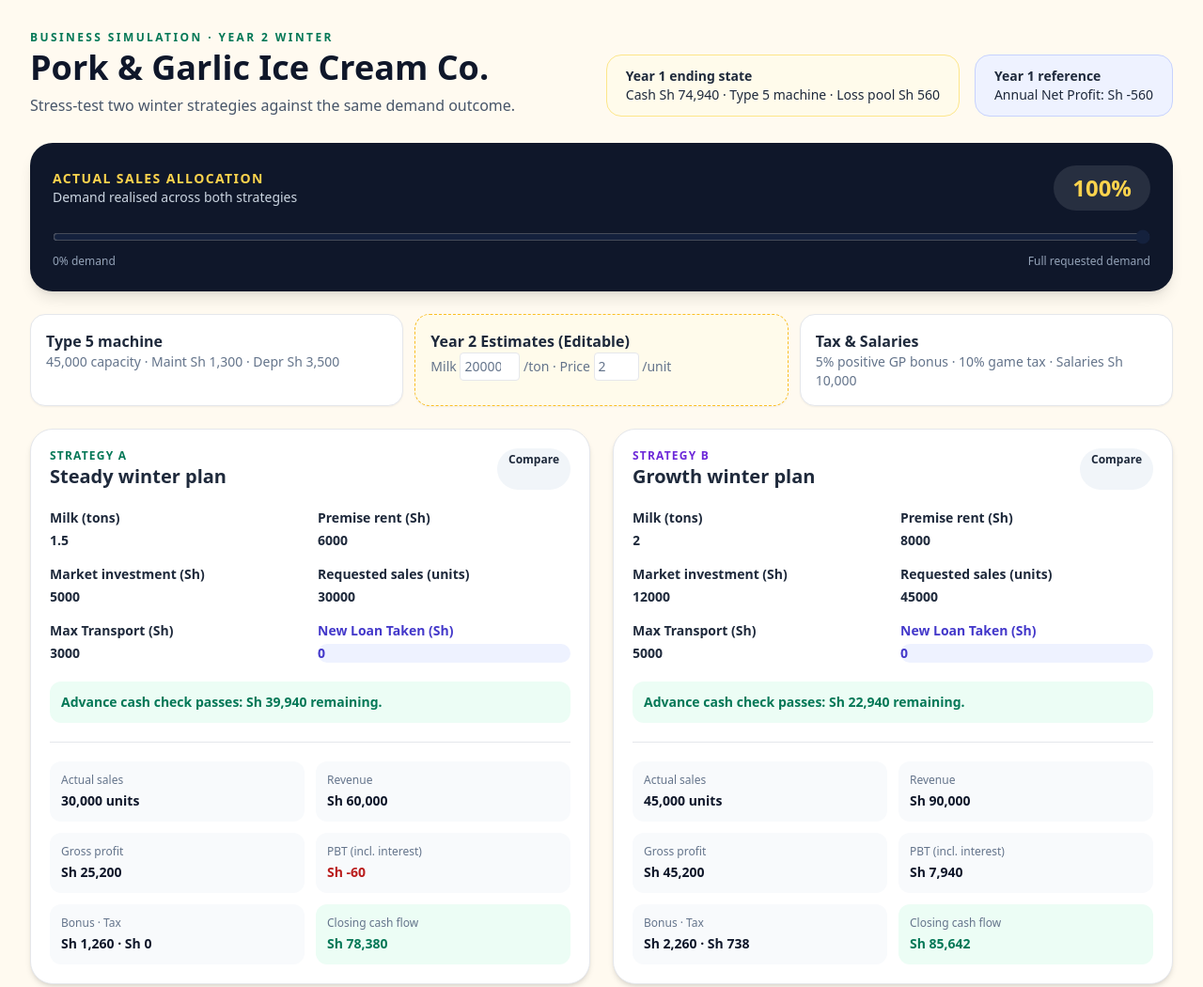
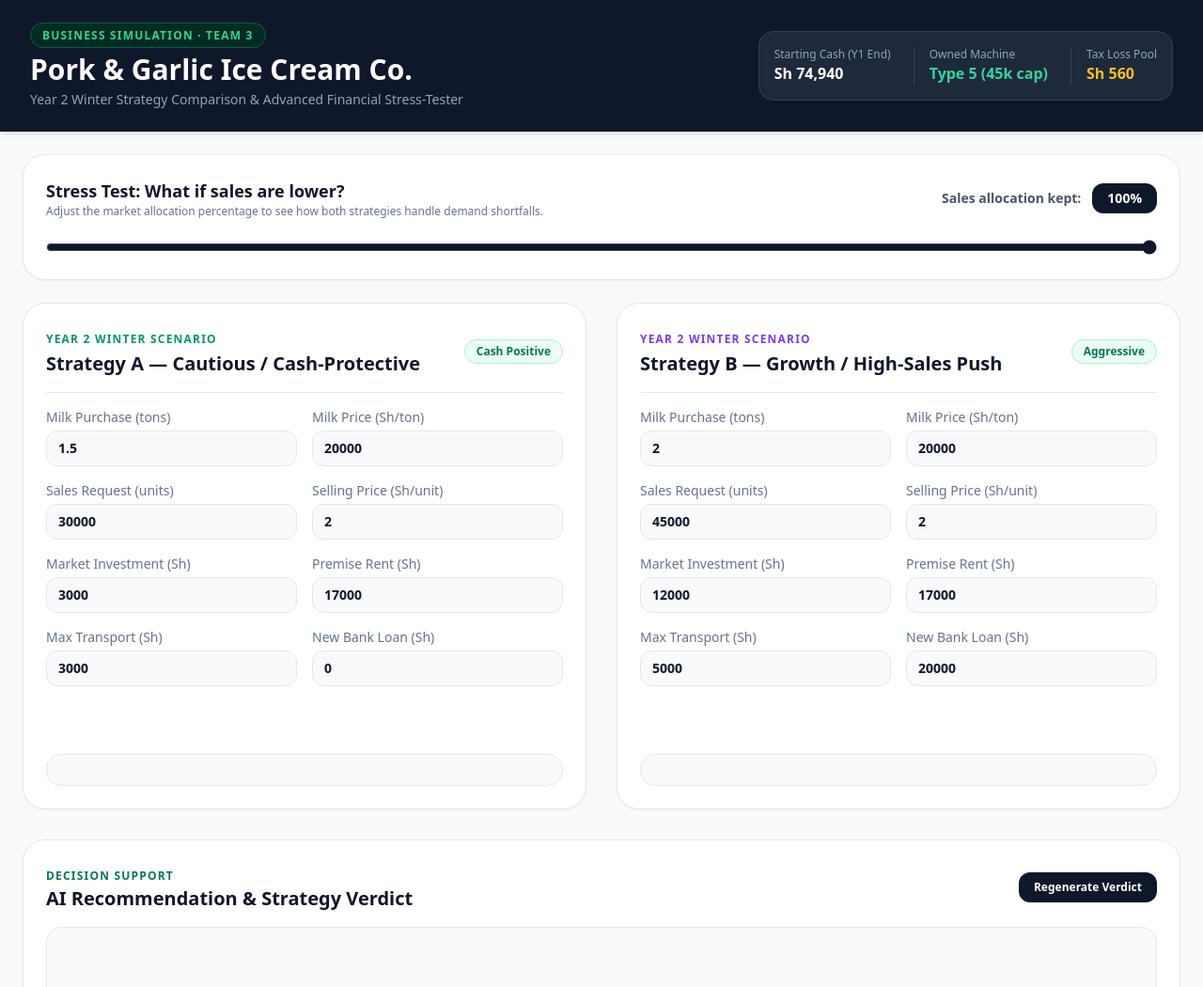
Before and after one commit to rihardsilguns-creator/ice-cream-tool, a plain HTML site: page index.html in a window 1280 px wide. Shown: the top 1050 px of the page at 94% size. Drawn offline with nearby package versions, Linux system fonts and the light colour scheme.

Commit message:
Add files via upload

```diff
--- a/index.html
+++ b/index.html
@@ -1,38 +1,243 @@
 <!doctype html>
-<html lang="en"><head><meta charset="UTF-8"><meta name="viewport" content="width=device-width,initial-scale=1.0"><title>Winter Decision Tool</title><script src="https://cdn.tailwindcss.com"></script><style>body{background:#fffaf0}input[type=range]{accent-color:#14213d}</style></head>
-<body class="min-h-screen text-slate-800"><main class="mx-auto max-w-7xl p-5 sm:p-8">
-<header class="mb-7 flex flex-col justify-between gap-4 lg:flex-row lg:items-end"><div><p class="text-xs font-bold uppercase tracking-[.2em] text-emerald-700">Business simulation · Year 2 Winter</p><h1 class="mt-1 text-3xl font-black text-slate-900 sm:text-4xl">Pork &amp; Garlic Ice Cream Co.</h1><p class="mt-2 text-slate-600">Stress-test two winter strategies against the same demand outcome.</p></div>
-<div class="flex gap-4">
-<div class="rounded-2xl border border-amber-200 bg-amber-50 px-5 py-3 text-sm"><b>Year 1 ending state</b><br>Cash Sh 74,940 · Type 5 machine · Loss pool Sh 560</div>
-<div class="rounded-2xl border border-indigo-200 bg-indigo-50 px-5 py-3 text-sm"><b>Year 1 reference</b><br>Annual Net Profit: Sh -560</div>
-</div></header>
-<section class="mb-6 rounded-3xl bg-slate-900 p-6 text-white shadow-lg"><div class="flex items-center justify-between gap-3"><div><p class="text-sm font-bold uppercase tracking-widest text-amber-300">Actual sales allocation</p><p class="text-sm text-slate-300">Demand realised across both strategies</p></div><output id="allocOut" class="rounded-full bg-white/10 px-5 py-2 text-2xl font-black text-amber-300">100%</output></div><input id="alloc" class="mt-5 w-full" type="range" min="0" max="100" value="100"><div class="mt-1 flex justify-between text-xs text-slate-400"><span>0% demand</span><span>Full requested demand</span></div></section>
-<section class="mb-6 grid gap-3 sm:grid-cols-3"><div class="rounded-2xl border bg-white p-4 shadow-sm"><b>Type 5 machine</b><p class="text-sm text-slate-500">45,000 capacity · Maint Sh 1,300 · Depr Sh 3,500</p></div><div class="rounded-2xl border border-dashed border-amber-400 bg-amber-50 p-4 shadow-sm"><b>Year 2 Estimates (Editable)</b><p class="text-sm text-slate-500">Milk <input type="number" id="estMilk" value="20000" class="w-16 p-1 border rounded"> /ton · Price <input type="number" id="estPrice" value="2" class="w-12 p-1 border rounded"> /unit</p></div><div class="rounded-2xl border bg-white p-4 shadow-sm"><b>Tax & Salaries</b><p class="text-sm text-slate-500">5% positive GP bonus · 10% game tax · Salaries Sh 10,000</p></div></section>
-<section class="grid gap-6 lg:grid-cols-2" id="cards"></section>
-<section class="mt-6 rounded-3xl border bg-white p-6 shadow-md"><div class="flex flex-col justify-between gap-3 sm:flex-row sm:items-center"><div><p class="text-xs font-bold uppercase tracking-widest text-emerald-700">Decision note</p><h2 class="text-xl font-black">Final recommendation</h2></div><button id="suggest" class="rounded-xl bg-slate-900 px-4 py-2 text-sm font-bold text-white">Refresh suggestion</button></div><textarea id="note" class="mt-4 min-h-28 w-full rounded-2xl border p-4 text-sm leading-6"></textarea></section>
-</main>
-<script>
-const C={cash:74940,loss:560,cap:45000,maint:1300,depr:3500,salary:10000};
-const defaults={a:{name:'Strategy A',tag:'Steady winter plan',milk:1.5,rent:6000,market:5000,sales:30000,transport:3000,loan:0},b:{name:'Strategy B',tag:'Growth winter plan',milk:2,rent:8000,market:12000,sales:45000,transport:5000,loan:0}};let results={};
-const sh=n=>'Sh '+Math.round(n).toLocaleString();
-function card(k,d){return `<article class="rounded-3xl border bg-white p-5 shadow-md" data-k="${k}"><div class="mb-5 flex justify-between"><div><p class="text-xs font-bold uppercase tracking-widest ${k==='a'?'text-emerald-700':'text-violet-700'}">${d.name}</p><h2 class="text-xl font-black">${d.tag}</h2></div><span class="rounded-full bg-slate-100 px-3 py-1 text-xs font-bold">Compare</span></div><div class="grid gap-4 sm:grid-cols-2">${field('Milk (tons)','milk',d.milk,.1)}${field('Premise rent (Sh)','rent',d.rent,100)}${field('Market investment (Sh)','market',d.market,100)}${field('Requested sales (units)','sales',d.sales,100)}<label class="text-sm font-semibold">Max Transport (Sh)<input data-f="transport" class="mt-1 w-full rounded-xl border-slate-300" type="number" min="0" step="100" value="${d.transport}"></label><label class="text-sm font-semibold text-indigo-700">New Loan Taken (Sh)<input data-f="loan" class="mt-1 w-full rounded-xl border-indigo-300 bg-indigo-50" type="number" min="0" step="1000" value="${d.loan}"></label></div><div data-warn class="mt-5 rounded-xl p-3 text-sm font-semibold"></div><div data-out class="mt-5"></div></article>`}
-function field(label,key,value,step){return `<label class="text-sm font-semibold">${label}<input data-f="${key}" class="mt-1 w-full rounded-xl border-slate-300" type="number" min="0" step="${step}" value="${value}"></label>`}
-document.querySelector('#cards').innerHTML=Object.entries(defaults).map(([k,d])=>card(k,d)).join('');
-const allocationEl=document.querySelector('#alloc'), allocationOutput=document.querySelector('#allocOut'), noteEl=document.querySelector('#note');
-const estMilkEl=document.querySelector('#estMilk'), estPriceEl=document.querySelector('#estPrice');
-function calc(el){let v=f=>Math.max(0,+el.querySelector(`[data-f="${f}"]`).value||0);
-let milkPrice=+estMilkEl.value, unitPrice=+estPriceEl.value;
-let requested=v('sales'), actual=Math.min(requested,C.cap)*(+allocationEl.value/100), revenue=actual*unitPrice;
-let milk=v('milk')*milkPrice, market=v('market'), loan=v('loan');
-let actualTransport=v('transport')*(actual/requested||0);
-let interest=loan*0.10;
-let gp=revenue-milk-C.maint-C.depr, bonus=gp>0?gp*.05:0;
-let pbt=gp-actualTransport-market-bonus-C.salary-v('rent')-interest;
-let tax=Math.max(0,pbt-C.loss)*.1;
-let closing=C.cash+loan+revenue-milk-market-v('rent')-C.maint-actualTransport-C.salary-bonus-tax;
-return{advance:C.cash+loan-milk-market,actual,revenue,gp,bonus,interest,pbt,tax,closing,capped:requested>C.cap}}
-function update(){allocationOutput.textContent=allocationEl.value+'%';document.querySelectorAll('[data-k]').forEach(el=>{let r=calc(el);results[el.dataset.k]=r;let w=el.querySelector('[data-warn]');w.className='mt-5 rounded-xl p-3 text-sm font-semibold '+(r.advance<0?'bg-red-50 text-red-700':'bg-emerald-50 text-emerald-700');w.textContent=r.advance<0?`Advance cash warning: ${sh(-r.advance)} short.`:`Advance cash check passes: ${sh(r.advance)} remaining.`;el.querySelector('[data-out]').innerHTML=`<div class="grid grid-cols-2 gap-3 border-t pt-5 text-sm">${tile('Actual sales',Math.round(r.actual).toLocaleString()+' units')}${tile('Revenue',sh(r.revenue))}${tile('Gross profit',sh(r.gp),r.gp<0)}${tile('PBT (incl. interest)',sh(r.pbt),r.pbt<0)}${tile('Bonus · Tax',sh(r.bonus)+' · '+sh(r.tax))}${tile('Closing cash flow',sh(r.closing),r.closing<0,true)}${r.capped?'<p class="col-span-2 text-xs text-amber-700">Requested sales are capped at the 45k capacity.</p>':''}</div>`});recommend()}
-function tile(label,value,bad=false,final=false){return `<div class="rounded-xl p-3 ${final?(bad?'bg-red-50':'bg-emerald-50'):'bg-slate-50'}"><p class="text-xs text-slate-500">${label}</p><p class="mt-1 font-bold ${bad?'text-red-700':final?'text-emerald-700':'text-slate-900'}">${value}</p></div>`}
-function recommend(){let a=results.a,b=results.b,win=a.closing>=b.closing?'Strategy A':'Strategy B',r=win==='Strategy A'?a:b,d=Math.abs(a.closing-b.closing);noteEl.value=`Recommend ${win}: at ${allocationEl.value}% actual-sales allocation, it closes Winter with ${sh(r.closing)} cash, ${sh(d)} more than the alternative. `+(r.advance<0?'It fails the advance cash check, so take a loan or reduce spending.':r.pbt<0?'It is cash-feasible but loss-making before tax; revisit its fixed spending.':'It passes the advance cash check and retains the stronger liquidity position.')}
-document.querySelectorAll('input').forEach(x=>x.addEventListener('input',update));document.querySelector('#suggest').addEventListener('click',recommend);update();
-</script></body></html>
+<html lang="en">
+<head>
+  <meta charset="UTF-8">
+  <meta name="viewport" content="width=device-width, initial-scale=1.0">
+  <title>Pork & Garlic Ice Cream Co. — Year 2 Winter Decision Dashboard</title>
+  <script src="https://cdn.tailwindcss.com"></script>
+  <style>
+    body { background: #f8fafc; font-family: system-ui, -apple-system, sans-serif; }
+    input[type=range] { accent-color: #0f172a; }
+  </style>
+</head>
+<body class="min-h-screen text-slate-800">
+  <header class="bg-slate-900 text-white shadow-md py-6 px-8 mb-6">
+    <div class="max-w-7xl mx-auto flex flex-col md:flex-row justify-between items-start md:items-center gap-4">
+      <div>
+        <span class="text-xs font-bold uppercase tracking-widest text-emerald-400 bg-emerald-950 px-3 py-1 rounded-full border border-emerald-800">Business Simulation · Team 3</span>
+        <h1 class="text-3xl font-black mt-2">Pork & Garlic Ice Cream Co.</h1>
+        <p class="text-slate-400 text-sm mt-1">Year 2 Winter Strategy Comparison & Advanced Financial Stress-Tester</p>
+      </div>
+      <div class="bg-slate-800 border border-slate-700 rounded-2xl p-4 text-xs flex gap-6">
+        <div>
+          <span class="text-slate-400 block font-medium">Starting Cash (Y1 End)</span>
+          <span class="text-white font-bold text-base">Sh 74,940</span>
+        </div>
+        <div class="border-l border-slate-700 pl-4">
+          <span class="text-slate-400 block font-medium">Owned Machine</span>
+          <span class="text-emerald-400 font-bold text-base">Type 5 (45k cap)</span>
+        </div>
+        <div class="border-l border-slate-700 pl-4">
+          <span class="text-slate-400 block font-medium">Tax Loss Pool</span>
+          <span class="text-amber-400 font-bold text-base">Sh 560</span>
+        </div>
+      </div>
+    </div>
+  </header>
+
+  <main class="max-w-7xl mx-auto px-6 pb-12">
+    <!-- Global Stress Test Slider -->
+    <section class="bg-white rounded-3xl p-6 border shadow-sm mb-6">
+      <div class="flex flex-col md:flex-row justify-between items-start md:items-center gap-4 mb-4">
+        <div>
+          <h2 class="text-lg font-bold text-slate-900">Stress Test: What if sales are lower?</h2>
+          <p class="text-xs text-slate-500">Adjust the market allocation percentage to see how both strategies handle demand shortfalls.</p>
+        </div>
+        <div class="flex items-center gap-3">
+          <span class="text-sm font-semibold text-slate-600">Sales allocation kept:</span>
+          <span id="allocVal" class="bg-slate-900 text-white font-bold px-4 py-1.5 rounded-xl text-sm">100%</span>
+        </div>
+      </div>
+      <input id="globalAlloc" type="range" min="10" max="100" value="100" class="w-full h-2 bg-slate-200 rounded-lg cursor-pointer">
+    </section>
+
+    <!-- Side by Side Strategy Cards -->
+    <div class="grid grid-cols-1 lg:grid-cols-2 gap-8" id="strategyCards"></div>
+
+    <!-- Executive Summary & Recommendation Note -->
+    <section class="mt-8 bg-white rounded-3xl p-6 border shadow-sm">
+      <div class="flex justify-between items-center mb-4">
+        <div>
+          <span class="text-xs font-bold uppercase tracking-widest text-emerald-700">Decision Support</span>
+          <h2 class="text-xl font-black text-slate-900">AI Recommendation & Strategy Verdict</h2>
+        </div>
+        <button id="refreshRec" class="bg-slate-900 text-white text-xs font-bold px-4 py-2 rounded-xl hover:bg-slate-800 transition">Regenerate Verdict</button>
+      </div>
+      <textarea id="execNote" class="w-full h-28 p-4 text-sm bg-slate-50 border rounded-2xl text-slate-700 focus:outline-none focus:ring-2 focus:ring-slate-900"></textarea>
+    </section>
+  </main>
+
+  <script>
+    const CONSTS = { startCash: 74940, lossPool: 560, machineCap: 45000, maint: 1300, depr: 3500, fixedSalaries: 10000 };
+
+    const defaults = {
+      a: {
+        title: "Strategy A — Cautious / Cash-Protective",
+        badge: "Cash Positive",
+        milkTons: 1.5,
+        milkPrice: 20000,
+        salesReq: 30000,
+        sellingPrice: 2,
+        marketInv: 3000,
+        premiseRent: 17000,
+        transportMax: 3000,
+        loan: 0,
+        interestRate: 10
+      },
+      b: {
+        title: "Strategy B — Growth / High-Sales Push",
+        badge: "Aggressive",
+        milkTons: 2,
+        milkPrice: 20000,
+        salesReq: 45000,
+        sellingPrice: 2,
+        marketInv: 12000,
+        premiseRent: 17000,
+        transportMax: 5000,
+        loan: 20000,
+        interestRate: 10
+      }
+    };
+
+    const sh = n => 'Sh ' + Math.round(n).toLocaleString();
+
+    function renderCards() {
+      const container = document.getElementById('strategyCards');
+      container.innerHTML = Object.entries(defaults).map(([key, d]) => `
+        <div class="bg-white rounded-3xl border shadow-sm p-6 flex flex-col justify-between" data-key="${key}">
+          <div>
+            <div class="flex justify-between items-center mb-4 pb-4 border-b">
+              <div>
+                <span class="text-xs font-bold uppercase tracking-widest ${key === 'a' ? 'text-emerald-600' : 'text-violet-600'}">Year 2 Winter Scenario</span>
+                <h3 class="text-xl font-black text-slate-900 mt-0.5">${d.title}</h3>
+              </div>
+              <span id="badge-${key}" class="text-xs font-bold px-3 py-1 rounded-full bg-emerald-50 text-emerald-700 border border-emerald-200">${d.badge}</span>
+            </div>
+
+            <!-- Inputs Grid -->
+            <div class="grid grid-cols-2 gap-4 text-sm mb-6">
+              ${inputField('Milk Purchase (tons)', key, 'milkTons', d.milkTons, 0.1)}
+              ${inputField('Milk Price (Sh/ton)', key, 'milkPrice', d.milkPrice, 1000)}
+              ${inputField('Sales Request (units)', key, 'salesReq', d.salesReq, 1000)}
+              ${inputField('Selling Price (Sh/unit)', key, 'sellingPrice', d.sellingPrice, 0.1)}
+              ${inputField('Market Investment (Sh)', key, 'marketInv', d.marketInv, 500)}
+              ${inputField('Premise Rent (Sh)', key, 'premiseRent', d.premiseRent, 500)}
+              ${inputField('Max Transport (Sh)', key, 'transportMax', d.transportMax, 500)}
+              ${inputField('New Bank Loan (Sh)', key, 'loan', d.loan, 1000)}
+            </div>
+
+            <!-- Advance Warning Box -->
+            <div id="warn-${key}" class="p-3 rounded-2xl text-xs font-semibold mb-6"></div>
+
+            <!-- Financial Output Breakdown -->
+            <div class="bg-slate-50 rounded-2xl p-4 border grid grid-cols-2 gap-3 text-xs" id="out-${key}"></div>
+          </div>
+        </div>
+      `).join('');
+      attachListeners();
+      computeAll();
+    }
+
+    function inputField(label, key, field, val, step) {
+      return `
+        <div>
+          <label class="block text-slate-500 font-medium mb-1">${label}</label>
+          <input type="number" step="${step}" value="${val}" data-strat="${key}" data-field="${field}"
+            class="w-full bg-slate-50 border rounded-xl px-3 py-2 text-slate-900 font-semibold focus:bg-white focus:outline-none focus:ring-2 focus:ring-slate-900">
+        </div>
+      `;
+    }
+
+    function computeStrategy(key) {
+      const card = document.querySelector(`[data-key="${key}"]`);
+      const getVal = field => parseFloat(card.querySelector(`[data-field="${field}"]`).value) || 0;
+
+      const milkTons = getVal('milkTons');
+      const milkPrice = getVal('milkPrice');
+      const salesReq = getVal('salesReq');
+      const sellingPrice = getVal('sellingPrice');
+      const marketInv = getVal('marketInv');
+      const premiseRent = getVal('premiseRent');
+      const transportMax = getVal('transportMax');
+      const loan = getVal('loan');
+      const interestRate = getVal('interestRate');
+
+      const allocPct = parseFloat(document.getElementById('globalAlloc').value) / 100;
+      document.getElementById('allocVal').textContent = Math.round(allocPct * 100) + '%';
+
+      const actualSales = Math.min(salesReq, CONSTS.machineCap) * allocPct;
+      const revenue = actualSales * sellingPrice;
+      const milkCost = milkTons * milkPrice;
+
+      const actualTransport = transportMax * (actualSales / (salesReq || 1));
+      const interest = loan * 0.10;
+
+      const grossProfit = revenue - milkCost - CONSTS.maint - CONSTS.depr;
+      const bonus = grossProfit > 0 ? grossProfit * 0.05 : 0;
+
+      const profitBeforeTax = grossProfit - actualTransport - marketInv - bonus - CONSTS.fixedSalaries - premiseRent - interest;
+      const taxableProfit = profitBeforeTax > 0 ? Math.max(0, profitBeforeTax - CONSTS.lossPool) : 0;
+      const tax = taxableProfit * 0.10;
+
+      const advanceCash = CONSTS.startCash + loan - milkCost - marketInv;
+      const closingCash = CONSTS.startCash + loan + revenue - milkCost - marketInv - premiseRent - CONSTS.maint - actualTransport - CONSTS.fixedSalaries - bonus - tax;
+
+      return { actualSales, revenue, milkCost, grossProfit, bonus, interest, profitBeforeTax, tax, closingCash, advanceCash, capped: salesReq > CONSTS.machineCap };
+    }
+
+    function computeAll() {
+      const resA = computeStrategy('a');
+      const resB = computeStrategy('b');
+
+      updateCardUI('a', resA);
+      updateCardUI('b', resB);
+      updateRecommendation(resA, resB);
+    }
+
+    function updateCardUI(key, r) {
+      const card = document.querySelector(`[data-key="${key}"]`);
+
+      const warnBox = card.querySelector(`#warn-${key}`);
+      if (r.advanceCash < 0) {
+        warnBox.className = "p-3 rounded-2xl text-xs font-semibold mb-6 bg-red-50 text-red-700 border border-red-200";
+        warnBox.textContent = `⚠️ Advance cash warning: Short by ${sh(-r.advanceCash)} after milk, loan, and market investments!`;
+      } else {
+        warnBox.className = "p-3 rounded-2xl text-xs font-semibold mb-6 bg-emerald-50 text-emerald-700 border border-emerald-200";
+        warnBox.textContent = `✅ Advance cash check passes: ${sh(r.advanceCash)} remaining safely.`;
+      }
+
+      const outBox = card.querySelector(`#out-${key}`);
+      outBox.innerHTML = `
+        <div><span class="text-slate-400 block">Actual Sales</span><span class="font-bold text-slate-900">${Math.round(r.actualSales).toLocaleString()} units</span></div>
+        <div><span class="text-slate-400 block">Revenue</span><span class="font-bold text-slate-900">${sh(r.revenue)}</span></div>
+        <div><span class="text-slate-400 block">Gross Profit</span><span class="font-bold ${r.grossProfit < 0 ? 'text-red-600' : 'text-slate-900'}">${sh(r.grossProfit)}</span></div>
+        <div><span class="text-slate-400 block">Profit Before Tax</span><span class="font-bold ${r.profitBeforeTax < 0 ? 'text-red-600' : 'text-slate-900'}">${sh(r.profitBeforeTax)}</span></div>
+        <div><span class="text-slate-400 block">Bonus & Game Tax</span><span class="font-bold text-slate-900">${sh(r.bonus)} · ${sh(r.tax)}</span></div>
+        <div class="col-span-2 pt-2 border-t mt-1 flex justify-between items-center bg-white p-2 rounded-xl">
+          <span class="font-bold text-slate-600">Closing Cash</span>
+          <span class="text-base font-black ${r.closingCash < 0 ? 'text-red-600' : 'text-emerald-700'}">${sh(r.closingCash)}</span>
+        </div>
+        ${r.capped ? '<div class="col-span-2 text-amber-600 font-medium text-[11px]">⚠️ Capped at 45,000 unit machine limit.</div>' : ''}
+      `;
+    }
+
+    function updateRecommendation(a, b) {
+      const winner = a.closingCash >= b.closingCash ? 'Strategy A (Cautious)' : 'Strategy B (Growth)';
+      const diff = Math.abs(a.closingCash - b.closingCash);
+      const alloc = document.getElementById('globalAlloc').value;
+
+      document.getElementById('execNote').value = `At ${alloc}% market allocation, ${winner} yields the stronger liquidity position, closing Winter with ${sh(Math.max(a.closingCash, b.closingCash))} (a difference of ${sh(diff)} over the alternative option). Ensure advance cash checks remain positive before locking in trainer requests.`;
+    }
+
+    function attachListeners() {
+      document.querySelectorAll('input').forEach(input => {
+        input.addEventListener('input', computeAll);
+      });
+      document.getElementById('globalAlloc').addEventListener('input', computeAll);
+    }
+
+    document.getElementById('refreshRec').addEventListener('click', computeAll);
+    renderCards();
+  </script>
+</body>
+</html>
```
